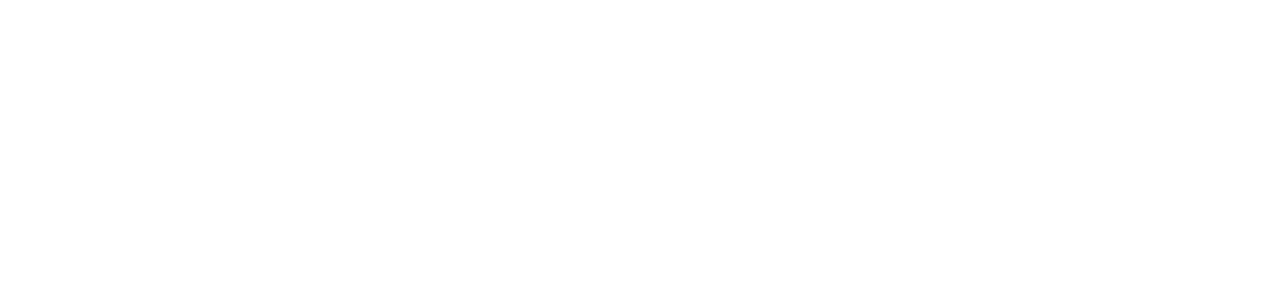
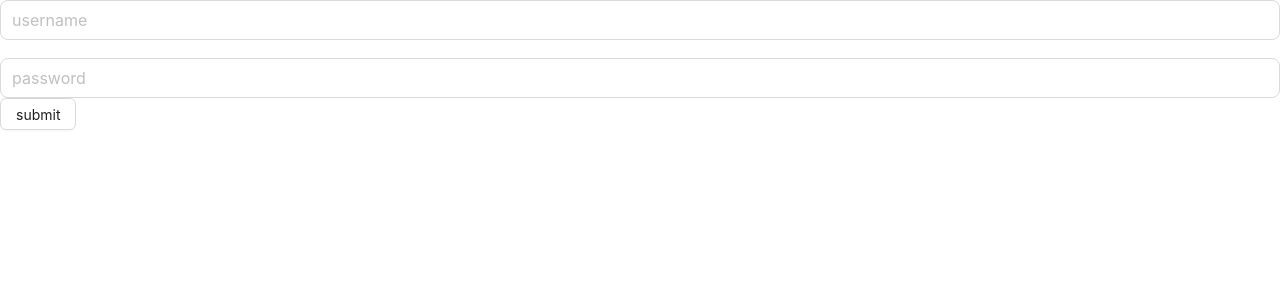
Before and after one commit to alisattarzadeh7/react-coures-metanext, a React (Vite) app: page /login in a window 1280 px wide. Before the commit this address had no page. Shown: the top 300 px of the page. Built offline with nearby package versions, Linux system fonts and the light colour scheme.

Commit message:
first commit

```diff
--- a/package.json
+++ b/package.json
@@ -11,6 +11,7 @@
   },
   "dependencies": {
     "antd": "^5.7.1",
+    "axios": "^1.4.0",
     "react": "^18.2.0",
     "react-dom": "^18.2.0",
     "react-router-dom": "^6.14.2"
--- /dev/null
+++ b/src/components/AppButton.jsx
@@ -0,0 +1,8 @@
+import {Button} from "antd";
+
+
+const AppButton = ({children,...props})=>{
+    return <Button {...props} className="m-2" >{children}</Button>
+}
+
+export default AppButton
--- /dev/null
+++ b/src/components/AppInput.jsx
@@ -0,0 +1,8 @@
+import {Button, Input} from "antd";
+
+
+const AppInput = ({children,...props})=>{
+    return <Input {...props} />
+}
+
+export default AppInput
--- a/src/components/AppRoutes.jsx
+++ b/src/components/AppRoutes.jsx
@@ -1,13 +1,25 @@
-import {BrowserRouter, Route, Routes} from "react-router-dom";
+import {BrowserRouter, Navigate, Route, Routes} from "react-router-dom";
 import Home from "../pages/Home"
 import AppLayout from "../AppLayout"
 import About from "../pages/About";
+import Login from "../pages/Login";
 const AppRoutes = ()=>{
+    const token = localStorage.getItem('token')
+    if(!token)
+        return (<BrowserRouter>
+            <Routes>
+                <Route path="login" element={<Login />} />
+            </Routes>
+            <Navigate to="login" replace={true} />
+
+        </BrowserRouter>)
+
     return (<BrowserRouter>
         <Routes>
             <Route path="/" element={<AppLayout />}>
                 <Route index element={<Home />} />
                 <Route path="about" element={<About />} />
+
             </Route>
         </Routes>
     </BrowserRouter>)
--- /dev/null
+++ b/src/config/http.js
@@ -0,0 +1,19 @@
+import axios from "axios"
+
+
+
+const http = axios.create({
+    baseURL:'https://jsonplaceholder.typicode.com'
+})
+
+http.interceptors.request.use((config)=>{
+
+    const token = localStorage.getItem('token')
+
+    config.headers['authorization'] = token
+
+    return config
+})
+
+
+export default http
--- a/src/pages/About/index.jsx
+++ b/src/pages/About/index.jsx
@@ -1,9 +1,9 @@
-
+import AppButton from "../../components/AppButton.jsx";
 
 
 const About = ()=>{
     return (<div>
-        this is about page
+        <AppButton danger>submit from about</AppButton>
     </div>)
 }
 
--- a/src/pages/Home/index.jsx
+++ b/src/pages/Home/index.jsx
@@ -1,10 +1,24 @@
-
+import AppButton from "../../components/AppButton.jsx";
+import http from "../../config/http.js";
+import {useEffect} from "react";
 
 
 const Home = ()=>{
+
+    const getTodos = async ()=>{
+        const data = await http.get('todos')
+        console.log({data})
+    }
+
+    useEffect(()=>{
+        getTodos()
+    },[])
+
+
     return (<div>
 
         this is home page
+        <AppButton danger>submit</AppButton>
     </div>)
 }
 
--- /dev/null
+++ b/src/pages/Login/index.jsx
@@ -0,0 +1,44 @@
+import {Input} from "antd";
+import AppButton from "../../components/AppButton.jsx";
+import AppInput from "../../components/AppInput.jsx";
+import {useState} from "react";
+import http from "../../config/http.js";
+
+
+const Login = ()=>{
+    const [username,setUsername] = useState('')
+    const [password,setPassword] = useState('')
+
+    const handleFormSubmit = async ()=>{
+        const res = await http.post('https://api.behsod.com/api/Login',{
+            Phone:username,
+            password:password
+        })
+
+        // console.log({data:data.data.success})
+        console.log(res.data.success.token)
+        localStorage.setItem('token',res.data.success.token)
+    }
+
+
+    return (<div className="flex items-center justify-center h-full">
+
+
+        <div className="w-[400px]">
+            <AppInput value={username} onChange={(e)=>setUsername(e.target.value)} size="large" placeholder="username" />
+            <br />
+            <br />
+            <AppInput value={password} onChange={(e)=>setPassword(e.target.value)} size="large" placeholder="password" />
+            <div className="flex justify-center mt-4">
+                <AppButton onClick={handleFormSubmit} >submit</AppButton>
+            </div>
+            <br />
+            <br />
+        </div>
+
+
+    </div>)
+}
+
+
+export default Login
```
Also changed, not shown: 1 other file (tests, documents, lock files or other folders).
